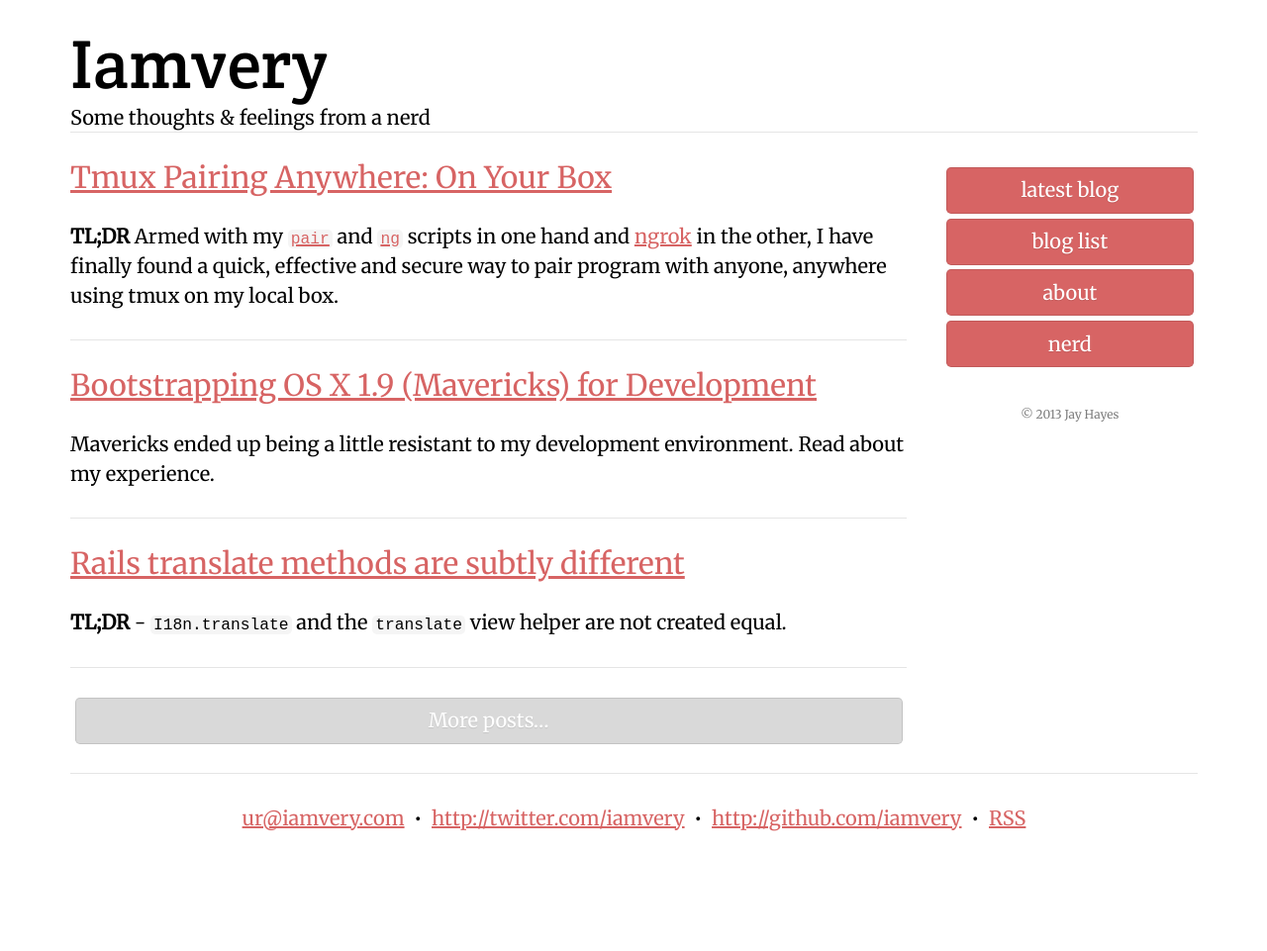
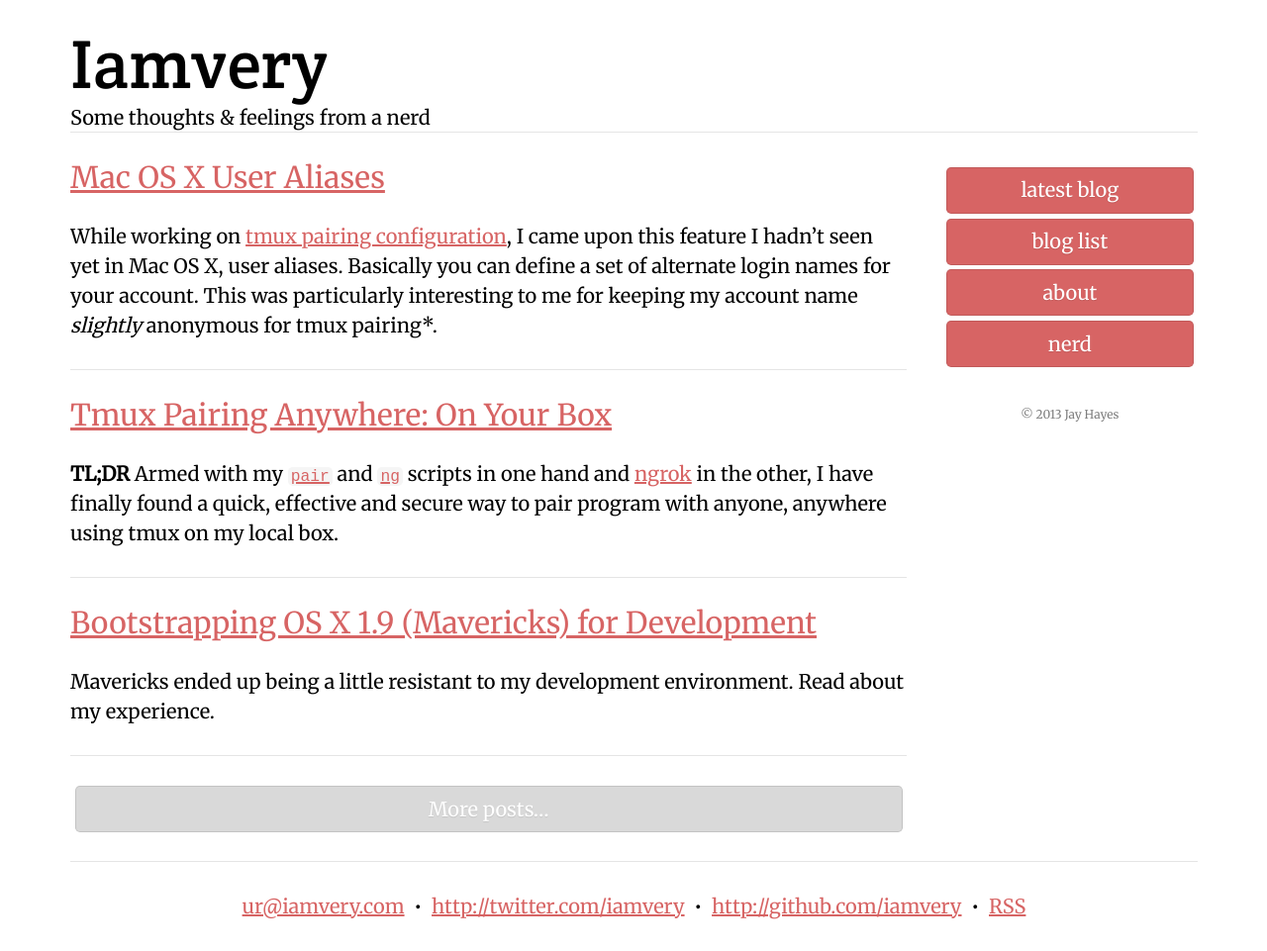
Before and after one commit to iamvery/iamvery.github.com, a Jekyll site: the page built from index.html, in a window 1280 px wide. Shown: the whole page at 99% size. Built offline with Jekyll 4.4.1, drawn with Linux system fonts in a browser that asks for light colours; before the commit the page ends 900 px from its top, so only the background shows below that.

Commit message:
Add new post on mac os x user aliases, mention it in tmux post

```diff
--- a/_posts/2013-11-16-tmux-pairing-anywhere-on-your-box.markdown
+++ b/_posts/2013-11-16-tmux-pairing-anywhere-on-your-box.markdown
@@ -168,6 +168,14 @@
 through their connection to your machine. For now I use a local build of the
 gem that includes these additional options.
 
+### Username alias
+
+For some reason it creeps me out a little bit to hand out my local username to
+pairs. That may be silly, but it prompted me to [learn about a neat little
+feature of Mac OS X, user aliases](http://iamvery.com/2013/11/18/mac_os_x_username_aliases.html).
+I'm not sure this really provides any _security_, but I do like the feel of
+having the pair SSH with the "tmux" username.
+
 ## Closing
 
 Wow, this was a _long winded_ post, but hopefully full of great information.
--- /dev/null
+++ b/_posts/2013-11-18-mac_os_x_username_aliases.markdown
@@ -0,0 +1,23 @@
+---
+layout: post
+title: Mac OS X User Aliases
+---
+
+While working on [tmux pairing configuration](http://iamvery.com/2013/11/16/tmux-pairing-anywhere-on-your-box.html),
+I came upon this feature I hadn't seen yet in Mac OS X, user aliases. Basically
+you can define a set of alternate login names for your account. This was
+particularly interesting to me for keeping my account name _slightly_
+anonymous for tmux pairing\*.
+
+You can add an alias for accounts by going to `System Preferences > Accounts`
+and accessing the "Advanced Options..." context menu item by right-clicking
+your account. I opted to add a `tmux` alias for my account so that pairs may
+use this to remote to my machine.
+
+![Mac OS X Accounts](/images/mac-os-x-accounts.jpg)
+![Mac OS X Advanced Account Options](/images/mac-os-x-advanced-account-options.jpg)
+
+\* I say "slightly" because while having someone remotely connected to your
+shell, there is a pretty good chance they'll get a view of your account name.
+If this is a big concern of yours, you may want to consider doing your pairing
+in a virtual machine or somewhere in the cloud.
```
